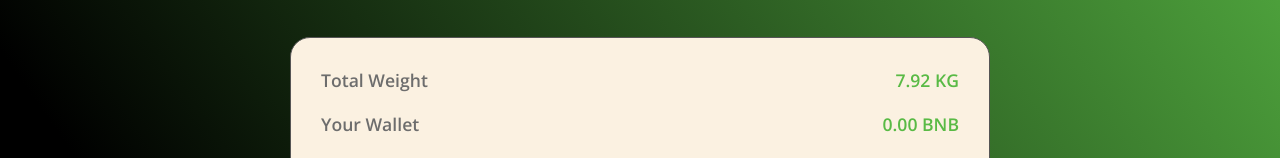
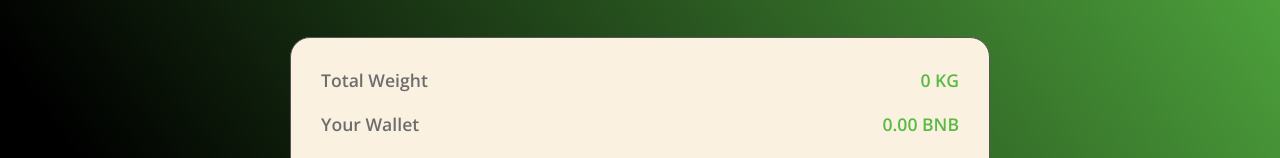
Before and after one commit to sikander-afzaal/nut-form, a React (Create React App) app: page / in a window 1280 px wide. Shown: the part 312-470 px from the top of the page. Built offline with nearby package versions, Linux system fonts and the light colour scheme.

Commit message:
first commit

```diff
--- a/src/App.js
+++ b/src/App.js
@@ -35,7 +35,7 @@ function App() {
         <div className="box">
           <div className="row">
             <p>Total Weight</p>
-            <p>7.92 KG</p>
+            <p>0 KG</p>
           </div>
           <div className="row">
             <p>Your Wallet</p>
```
